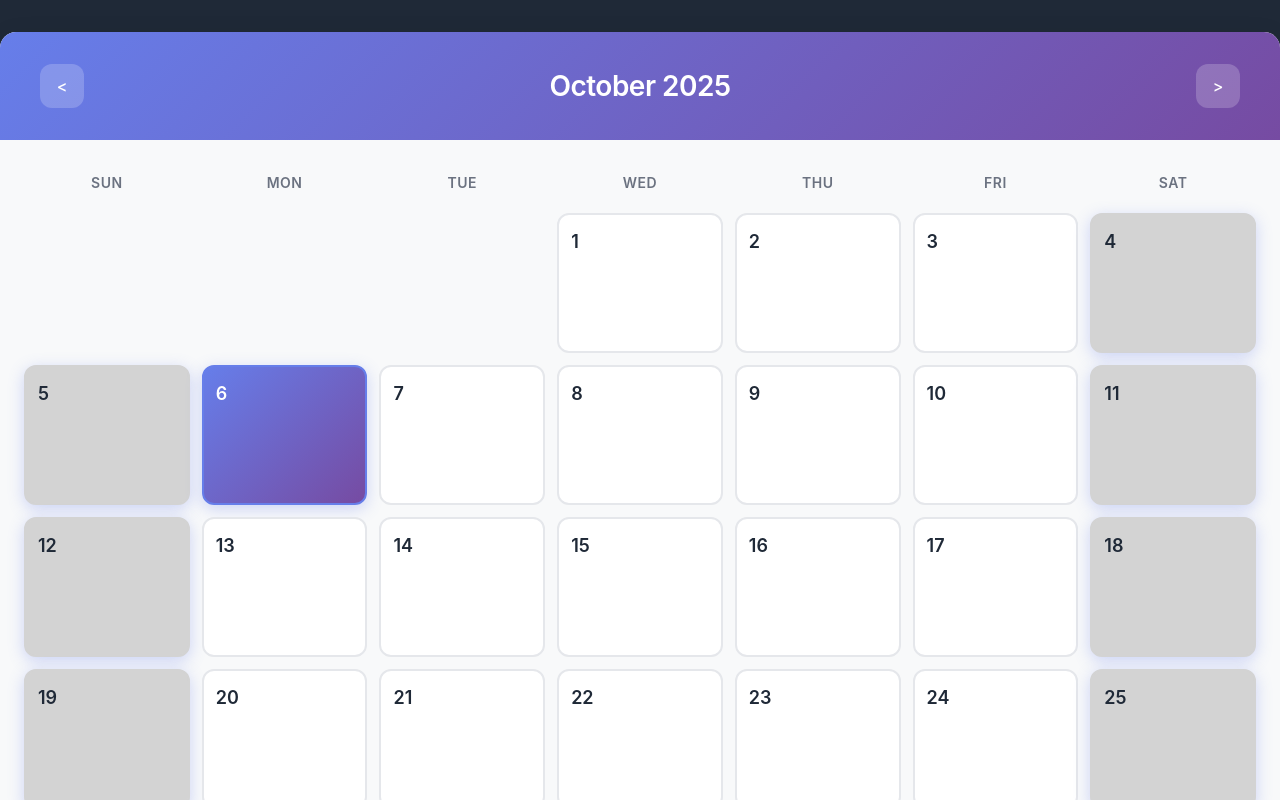
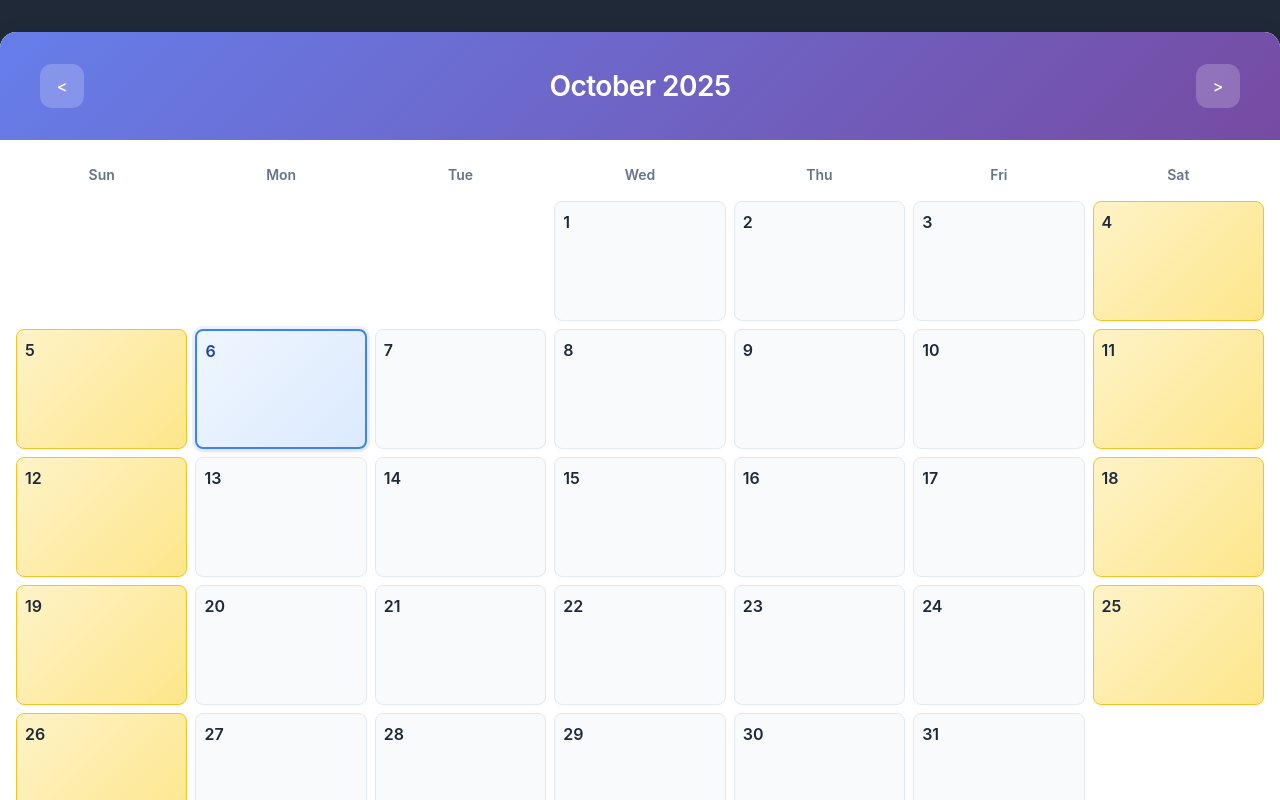
Before and after one commit to lukeiayf/calendar-app, a Vue app: page / in a window 1280 px wide. Shown: the top 800 px of the page. Built offline with nearby package versions, Linux system fonts and the light colour scheme.

Commit message:
Add weather api integration

```diff
--- a/index.html
+++ b/index.html
@@ -4,7 +4,7 @@
     <meta charset="UTF-8" />
     <link rel="icon" type="image/svg+xml" href="/vite.svg" />
     <meta name="viewport" content="width=device-width, initial-scale=1.0" />
-    <title>calendar-app</title>
+    <title>Calendar App</title>
   </head>
   <body>
     <div id="app"></div>
--- a/src/components/CalendarGrid.vue
+++ b/src/components/CalendarGrid.vue
@@ -1,14 +1,10 @@
 <template>
   <div class="calendar-grid">
-    <div class="calendar-day calendar-day-header" v-for="day in weekDays" :key="day">
+    <div v-for="day in weekDays" :key="day" class="calendar-day calendar-day-header">
       {{ day }}
     </div>
 
-    <div
-      v-for="blank in blanks"
-      :key="'blank-' + blank"
-      class="calendar-day calendar-day-blank"
-    ></div>
+    <div v-for="blank in blanks" :key="'blank-' + blank" class="calendar-day calendar-day-blank"></div>
 
     <div
       v-for="date in daysInMonth"
@@ -18,14 +14,9 @@
     >
       <div class="calendar-day-top">
         <span class="day-number">{{ date }}</span>
-        <button
-          class="add-reminder-btn"
-          @click="calendarStore.openAddReminder(date)"
-          title="Add reminder"
-        >
-          +
-        </button>
+        <button class="add-reminder-btn" @click="calendarStore.openAddReminder(date)">+</button>
       </div>
+
       <div class="reminders-list">
         <div
           v-for="reminder in calendarStore
@@ -39,17 +30,19 @@
           <div class="reminder-header">
             <span class="reminder-time">{{ reminder.time }}</span>
             <span class="reminder-city">{{ reminder.city }}</span>
+            <span v-if="reminder.weather" class="reminder-weather">
+              {{ getWeatherEmoji(reminder.weather.weatherCode) }} {{ reminder.weather.temperature }}°C
+            </span>
           </div>
           <div class="reminder-text">{{ reminder.text }}</div>
         </div>
+
         <div
           v-if="calendarStore.getRemindersForDay(date).length > calendarStore.MAX_VISIBLE_REMINDERS"
           class="reminder-overflow"
           @click="calendarStore.openAllReminders(date)"
         >
-          +{{
-            calendarStore.getRemindersForDay(date).length - calendarStore.MAX_VISIBLE_REMINDERS
-          }}
+          +{{ calendarStore.getRemindersForDay(date).length - calendarStore.MAX_VISIBLE_REMINDERS }}
           more
         </div>
       </div>
@@ -60,27 +53,29 @@
 <script setup lang="ts">
 import { computed } from 'vue'
 import { useCalendarStore } from '../store/CalendarStore'
+import { getWeatherEmoji } from '../services/WeatherService'
+
+const weekDays = ['Sun', 'Mon', 'Tue', 'Wed', 'Thu', 'Fri', 'Sat']
+const today = new Date()
 
 const calendarStore = useCalendarStore()
 
-const weekDays: string[] = ['Sun', 'Mon', 'Tue', 'Wed', 'Thu', 'Fri', 'Sat']
-const today = new Date()
+const firstDayOfMonth = computed(() => {
+  return new Date(calendarStore.currentYear, calendarStore.currentMonth, 1)
+})
 
-const firstDayOfMonth = computed<Date>(
-  () => new Date(calendarStore.currentYear, calendarStore.currentMonth, 1)
-)
+const lastDayOfMonth = computed(() => {
+  return new Date(calendarStore.currentYear, calendarStore.currentMonth + 1, 0)
+})
 
-const lastDayOfMonth = computed<Date>(
-  () => new Date(calendarStore.currentYear, calendarStore.currentMonth + 1, 0)
-)
+const daysInMonth = computed(() => {
+  return Array.from({ length: lastDayOfMonth.value.getDate() }, (_, i) => i + 1)
+})
 
-const daysInMonth = computed<number[]>(() =>
-  Array.from({ length: lastDayOfMonth.value.getDate() }, (_, i) => i + 1)
-)
+const blanks = computed(() => {
+  return firstDayOfMonth.value.getDay()
+})
 
-const blanks = computed<number>(() => firstDayOfMonth.value.getDay())
-
-// Helper functions
 function isToday(date: number): boolean {
   return (
     date === today.getDate() &&
@@ -90,8 +85,8 @@ function isToday(date: number): boolean {
 }
 
 function isWeekend(date: number): boolean {
-  const dayOfWeek = new Date(calendarStore.currentYear, calendarStore.currentMonth, date).getDay()
-  return dayOfWeek === 0 || dayOfWeek === 6
+  const day = new Date(calendarStore.currentYear, calendarStore.currentMonth, date).getDay()
+  return day === 0 || day === 6
 }
 </script>
 
@@ -99,108 +94,103 @@ function isWeekend(date: number): boolean {
 .calendar-grid {
   display: grid;
   grid-template-columns: repeat(7, 1fr);
-  padding: 1.5rem;
-  gap: 12px;
-  background: #f8f9fa;
+  gap: 8px;
+  padding: 16px;
+  background: white;
+  border-radius: 8px;
 }
 
 .calendar-day {
-  text-align: center;
-  padding: 0.75rem;
-  border-radius: 12px;
-  min-height: 2.5rem;
-  background: #ffffff;
-  position: relative;
-  transition: all 0.2s ease;
+  min-height: 30px;
+  display: flex;
+  align-items: center;
+  justify-content: center;
 }
 
 .calendar-day-header {
   font-weight: 600;
-  font-size: 0.875rem;
-  color: #6b7280;
-  background: transparent;
-  text-transform: uppercase;
-  letter-spacing: 0.5px;
-  min-height: auto;
-  padding: 0.5rem;
+  color: #64748b;
+  padding: 8px;
+  text-align: center;
+  font-size: 14px;
 }
 
 .calendar-day-large {
-  min-height: 140px;
+  min-height: 120px;
+  border: 1px solid #e2e8f0;
+  border-radius: 8px;
+  padding: 8px;
   display: flex;
   flex-direction: column;
-  justify-content: flex-start;
-  border: 2px solid #e5e7eb;
-  transition: all 0.2s ease;
+  align-items: stretch;
+  background: #f8fafc;
+  transition: all 0.2s;
 }
 
 .calendar-day-large:hover {
-  border-color: #667eea;
-  box-shadow: 0 4px 12px rgba(102, 126, 234, 0.15);
-  transform: translateY(-2px);
+  background: #f1f5f9;
+  border-color: #cbd5e1;
+  box-shadow: 0 2px 4px rgba(0, 0, 0, 0.05);
 }
 
 .calendar-day.today {
-  background: linear-gradient(135deg, #667eea 0%, #764ba2 100%);
-  color: #ffffff;
-  font-weight: 600;
-  border-color: #667eea;
-  box-shadow: 0 4px 16px rgba(102, 126, 234, 0.3);
+  background: linear-gradient(135deg, #eff6ff 0%, #dbeafe 100%);
+  border: 2px solid #3b82f6;
+  box-shadow:
+    0 0 0 3px rgba(59, 130, 246, 0.1),
+    0 4px 6px rgba(0, 0, 0, 0.05);
 }
 
 .calendar-day.weekend {
-  background: lightgray;
-  color: #ffffff;
-  font-weight: 600;
-  border-color: lightgray;
-  box-shadow: 0 4px 16px rgba(102, 126, 234, 0.3);
+  background: linear-gradient(135deg, #fef3c7 0%, #fde68a 100%);
+  border-color: #fbbf24;
 }
 
 .calendar-day.today .day-number {
-  color: #ffffff;
+  color: #1e40af;
 }
 
 .calendar-day.today .add-reminder-btn {
-  background: rgba(255, 255, 255, 0.25);
+  background: #3b82f6;
   color: white;
 }
 
 .calendar-day.today .add-reminder-btn:hover {
-  background: rgba(255, 255, 255, 0.35);
+  background: #2563eb;
 }
 
 .calendar-day-blank {
   background: transparent;
   border: none;
-  pointer-events: none;
 }
 
 .calendar-day-top {
   display: flex;
   justify-content: space-between;
   align-items: center;
-  margin-bottom: 0.5rem;
+  margin-bottom: 8px;
 }
 
 .day-number {
-  font-size: 1.125rem;
   font-weight: 600;
-  color: #1f2937;
+  font-size: 16px;
+  color: #1e293b;
 }
 
 .add-reminder-btn {
-  background: #667eea;
-  color: #ffffff;
+  width: 24px;
+  height: 24px;
+  border-radius: 50%;
   border: none;
-  border-radius: 8px;
-  width: 28px;
-  height: 28px;
+  background: #e2e8f0;
+  color: #475569;
+  font-size: 18px;
+  cursor: pointer;
   display: flex;
   align-items: center;
   justify-content: center;
-  cursor: pointer;
-  transition: all 0.2s ease;
   opacity: 0;
+  transition: all 0.2s;
 }
 
 .calendar-day-large:hover .add-reminder-btn {
@@ -208,7 +198,7 @@ function isWeekend(date: number): boolean {
 }
 
 .add-reminder-btn:hover {
-  background: #5568d3;
+  background: #cbd5e1;
   transform: scale(1.1);
 }
 
@@ -219,96 +209,69 @@ function isWeekend(date: number): boolean {
 .reminders-list {
   display: flex;
   flex-direction: column;
-  gap: 6px;
+  gap: 4px;
   flex: 1;
-  overflow: hidden;
 }
 
 .reminder {
-  color: #ffffff;
-  padding: 8px 10px;
-  border-radius: 8px;
+  padding: 6px 8px;
+  border-radius: 4px;
+  font-size: 12px;
   cursor: pointer;
-  font-size: 0.813rem;
-  transition: all 0.2s ease;
-  box-shadow: 0 2px 4px rgba(0, 0, 0, 0.1);
+  transition: all 0.2s;
+  box-shadow: 0 1px 2px rgba(0, 0, 0, 0.1);
 }
 
 .reminder:hover {
-  transform: translateX(2px);
-  box-shadow: 0 4px 8px rgba(0, 0, 0, 0.15);
+  transform: translateY(-1px);
+  box-shadow: 0 2px 4px rgba(0, 0, 0, 0.15);
 }
 
 .reminder-header {
   display: flex;
-  justify-content: space-between;
+  gap: 6px;
   align-items: center;
-  margin-bottom: 4px;
-  gap: 8px;
+  margin-bottom: 2px;
+  flex-wrap: wrap;
 }
 
 .reminder-time {
-  font-size: 0.75rem;
-  font-weight: 700;
-  letter-spacing: 0.3px;
+  font-weight: 600;
+  font-size: 11px;
 }
 
 .reminder-city {
-  font-size: 0.7rem;
+  font-size: 11px;
   opacity: 0.9;
+}
+
+.reminder-weather {
+  font-size: 11px;
   font-weight: 500;
+  margin-left: auto;
 }
 
 .reminder-text {
-  font-size: 0.813rem;
-  line-height: 1.3;
+  font-size: 11px;
+  white-space: nowrap;
   overflow: hidden;
   text-overflow: ellipsis;
-  white-space: nowrap;
 }
 
 .reminder-overflow {
-  color: #667eea;
-  background: #eef2ff;
-  border: 1px solid #c7d2fe;
-  border-radius: 8px;
-  padding: 6px 10px;
-  font-size: 0.813rem;
-  font-weight: 600;
+  padding: 6px 8px;
+  border-radius: 4px;
+  font-size: 11px;
+  text-align: center;
+  background: #e2e8f0;
+  color: #475569;
   cursor: pointer;
-  text-align: center;
-  transition: all 0.2s ease;
+  font-weight: 500;
+  transition: all 0.2s;
 }
 
 .reminder-overflow:hover {
-  background: #ddd6fe;
-  border-color: #a78bfa;
+  background: #cbd5e1;
   transform: translateY(-1px);
 }
-
-/* Responsive Design */
-@media (max-width: 1024px) {
-  .calendar-grid {
-    gap: 8px;
-    padding: 1rem;
-  }
-
-  .calendar-day-large {
-    min-height: 120px;
-  }
-}
-
-@media (max-width: 768px) {
-  .calendar-day-large {
-    min-height: 100px;
-  }
-
-  .day-number {
-    font-size: 1rem;
-  }
-
-  .add-reminder-btn {
-    opacity: 1;
-  }
-}
 </style>
--- a/src/components/ReminderModal.vue
+++ b/src/components/ReminderModal.vue
@@ -49,6 +49,8 @@
           </div>
         </form>
       </template>
+
+
       <template v-else>
         <h3>All Reminders - Day {{ overflowDay }}</h3>
         <div class="reminders-modal-list">
@@ -64,6 +66,9 @@
               <span class="reminder-city">{{ reminder.city }}</span>
             </div>
             <div class="reminder-text">{{ reminder.text }}</div>
+            <span v-if="reminder.weather" class="reminder-weather">
+                {{ getWeatherEmoji(reminder.weather.weatherCode) }} {{ reminder.weather.temperature }}°C
+              </span>
           </div>
         </div>
         <div class="modal-actions">
@@ -76,6 +81,7 @@
 
 <script setup lang="ts">
 import type { IReminder, IReminderDraft } from '../interfaces/IReminder'
+import { getWeatherEmoji } from '../services/WeatherService';
 
 withDefaults(
   defineProps<{
--- a/src/interfaces/IReminder.ts
+++ b/src/interfaces/IReminder.ts
@@ -1,3 +1,5 @@
+import type { IWeatherData } from "./IWeatherData"
+
 export interface IReminder {
   id: number
   date: string
@@ -5,6 +7,8 @@ export interface IReminder {
   city: string
   color: string
   text: string
+  weather?: IWeatherData | null
+
 }
 
 export type IReminderDraft = Omit<IReminder, 'id'> & { id: number | null }
--- /dev/null
+++ b/src/interfaces/IWeatherData.ts
@@ -0,0 +1,4 @@
+export interface IWeatherData {
+  temperature: number
+  weatherCode: number
+}
--- /dev/null
+++ b/src/services/WeatherService.ts
@@ -0,0 +1,64 @@
+import type { IWeatherData } from "../interfaces/IWeatherData";
+
+// Cache to avoid repeated lookups
+const geocodeCache = new Map<string, { lat: number; lon: number }>()
+
+async function geocodeCity(city: string): Promise<{ lat: number; lon: number } | null> {
+  const cacheKey = city.toLowerCase().trim()
+
+  if (geocodeCache.has(cacheKey)) {
+    return geocodeCache.get(cacheKey)!
+  }
+
+  try {
+    const response = await fetch(
+      `https://geocoding-api.open-meteo.com/v1/search?name=${encodeURIComponent(city)}&count=1&language=en&format=json`
+    )
+    const data = await response.json()
+
+    if (data.results && data.results.length > 0) {
+      const result = { lat: data.results[0].latitude, lon: data.results[0].longitude }
+      geocodeCache.set(cacheKey, result)
+      return result
+    }
+    return null
+  } catch (error) {
+    console.error('Geocoding error:', error)
+    return null
+  }
+}
+
+export async function getWeather(city: string, date: string): Promise<IWeatherData | null> {
+  try {
+    const coords = await geocodeCity(city)
+    if (!coords) return null
+
+    // The weather API can only return weather data from up to 16 days from the current date
+    const response = await fetch(
+      `https://api.open-meteo.com/v1/forecast?latitude=${coords.lat}&longitude=${coords.lon}&daily=temperature_2m_max,weather_code&timezone=auto&start_date=${date}&end_date=${date}`
+    )
+    const data = await response.json()
+
+    if (data.daily && data.daily.temperature_2m_max && data.daily.weather_code) {
+      return {
+        temperature: Math.round(data.daily.temperature_2m_max[0]),
+        weatherCode: data.daily.weather_code[0],
+      }
+    }
+    return null
+  } catch (error) {
+    console.error('Weather fetch error:', error)
+    return null
+  }
+}
+
+// weather code to emoji mapping
+export function getWeatherEmoji(code: number): string {
+  if (code === 0) return '☀️'
+  if (code <= 3) return '⛅'
+  if (code <= 49) return '🌫️'
+  if (code <= 69) return '🌧️'
+  if (code <= 79) return '🌨️'
+  if (code <= 99) return '⛈️'
+  return '🌤️'
+}
```
Also changed, not shown: src/store/CalendarStore.ts (+12 -3 lines).
